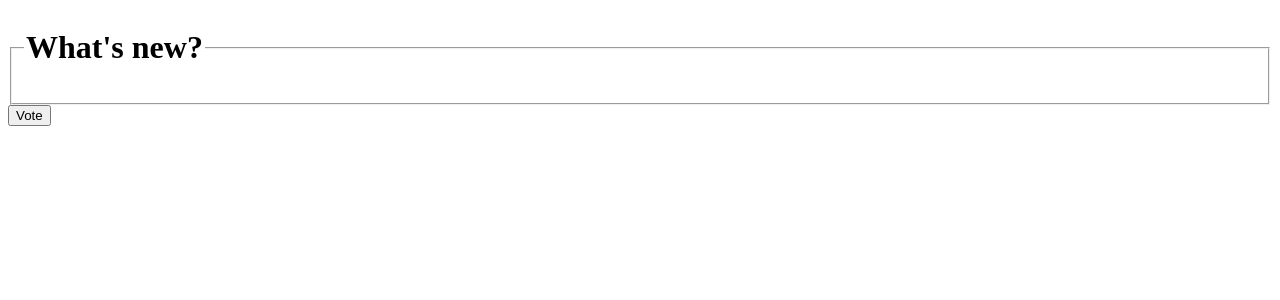
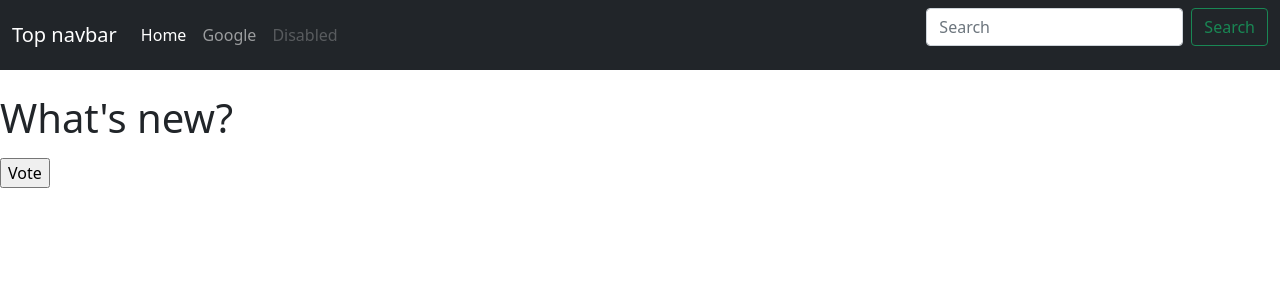
Before and after one commit to mrchauie/django-polls, a Django app: page /polls/1/ in a window 1280 px wide. Shown: the top 300 px of the page. Run offline with Django 4.2, Linux system fonts and the light colour scheme; data comes from the database, SQL or seed files in the repository; some libraries are stand-ins or nearby versions.

Commit message:
updated the details page to include header.html

```diff
--- a/mysite/polls/models.py
+++ b/mysite/polls/models.py
@@ -23,8 +23,6 @@ class Question(models.Model):
         return self.pub_date >= timezone.now() - datetime.timedelta(days=1)
 
 
-
-
 class Choice(models.Model):
     question = models.ForeignKey(Question, on_delete=models.CASCADE)
     choice_text = models.CharField(max_length=200)
--- a/mysite/polls/templates/polls/detail.html
+++ b/mysite/polls/templates/polls/detail.html
@@ -1,3 +1,10 @@
+{% extends 'polls/header.html' %}
+
+{% load static %}
+<link rel="stylesheet" type="text/css" href="{% static 'polls/css/bootstrap.css' %}">
+
+{% block content %}
+
 <form action="{% url 'polls:vote' question.id %}" method="post">
     {% csrf_token %}
     <fieldset>
@@ -10,3 +17,5 @@
     </fieldset>
     <input type="submit" value="Vote">
 </form>
+
+{% endblock %}
--- a/mysite/polls/templates/polls/header.html
+++ b/mysite/polls/templates/polls/header.html
@@ -1,16 +1,9 @@
-
-<!DOCTYPE html>
-<html>
-  <head>
-    <!-- Required meta tags -->
-    <meta charset="utf-8">
-    <meta name="viewport" content="width=device-width, initial-scale=1.0">
-
-    {% load static %}
+{% load static %}
+<head>
     <link rel="stylesheet" type="text/css" href="{% static 'polls/css/bootstrap.css' %}">
-    <title>Title</title>
-  </head>
- <body>
+    <title>My Site</title>
+</head>
+<body>
 
     {% include 'polls/navbar.html' %}
 
@@ -18,5 +11,4 @@
 
     {% endblock %}
 
-  </body>
-</html>
+</body>
--- a/mysite/polls/templates/polls/navbar.html
+++ b/mysite/polls/templates/polls/navbar.html
@@ -1,3 +1,5 @@
+{% load static %}
+
 <!doctype html>
 <html lang="en">
   <head>
@@ -56,10 +58,10 @@
     <div class="collapse navbar-collapse" id="navbarCollapse">
       <ul class="navbar-nav me-auto mb-2 mb-md-0">
         <li class="nav-item">
-          <a class="nav-link active" aria-current="page" href="#">Home</a>
+          <a class="nav-link active" aria-current="page" href="{% static 'polls/templates/index.html' %}">Home</a>
         </li>
         <li class="nav-item">
-          <a class="nav-link" href="#">Link</a>
+          <a class="nav-link" href="https://www.google.com">Google</a>
         </li>
         <li class="nav-item">
           <a class="nav-link disabled" href="#" tabindex="-1" aria-disabled="true">Disabled</a>
```
Also changed, not shown: 2 other files.
